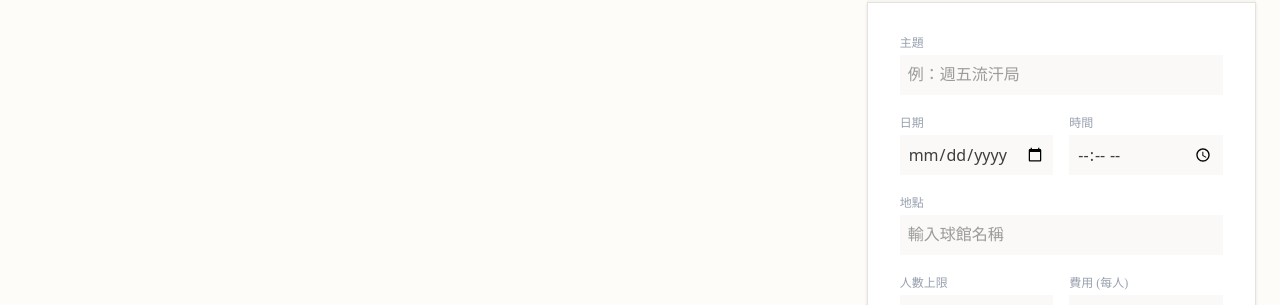
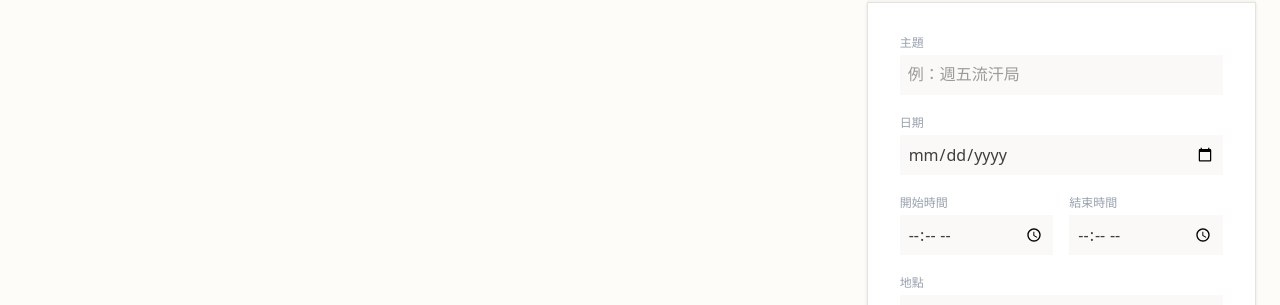
Before and after one commit to bonniEdo/badminton-page, a Next.js app: page /dashboard in a window 1280 px wide. Shown: the part 235-540 px from the top of the page. Built offline with nearby package versions, Linux system fonts and the light colour scheme; no server answers; sample sign-in values are in the browser's storage.

Commit message:
add endtime

```diff
--- a/app/dashboard/page.tsx
+++ b/app/dashboard/page.tsx
@@ -13,6 +13,7 @@ interface Session {
   date: string;
   time: string;
   location: string;
+  endTime: string;
   maxPlayers?: number | string;
   price?: number;
   myStatus?: string; // 用來存 'CONFIRMED' 或 'WAITLIST'
@@ -68,6 +69,7 @@ export default function Dashboard() {
             date: (g.GameDateTime ?? "").slice(0, 10),
             time: (g.GameDateTime ?? "").slice(11, 16),
             location: g.Location ?? g.Venue,
+            endTime:(g.EndTime ?? ""),
             maxPlayers: g.MaxPlayers,
             price: g.Price,
             myStatus: g.MyStatus, // 取得狀態
@@ -143,6 +145,7 @@ export default function Dashboard() {
     gameDate: "",
     gameTime: "",
     location: "",
+    endTime:"",
     maxPlayers: "",
     price: "",
     phone: "",
@@ -164,6 +167,7 @@ export default function Dashboard() {
         title: newSession.title,
         gameDate: newSession.gameDate,
         gameTime: newSession.gameTime,
+        endTime: newSession.endTime,
         location: newSession.location,
         maxPlayers: Number(newSession.maxPlayers),
         price: Number(newSession.price),
@@ -199,6 +203,7 @@ export default function Dashboard() {
         // 直接使用表單輸入的日期時間顯示，體驗較好
         date: newSession.gameDate,
         time: newSession.gameTime,
+        endTime: newSession.endTime,
         location: createdGame.Location,
         maxPlayers: createdGame.MaxPlayers,
         price: createdGame.Price,
@@ -216,6 +221,7 @@ export default function Dashboard() {
         gameDate: "",
         gameTime: "",
         location: "",
+        endTime:"",
         maxPlayers: "",
         price: "",
         phone: "",
@@ -362,7 +368,6 @@ export default function Dashboard() {
                 placeholder="例：週五流汗局"
               />
             </div>
-            <div className="grid grid-cols-2 gap-4">
             <div>
                   <label className="block text-xs text-gray-400 mb-1">日期</label>
                   <input
@@ -373,13 +378,24 @@ export default function Dashboard() {
                     className="w-full bg-stone/20 p-2 focus:outline-none focus:bg-stone/40 font-sans"
                   />
             </div>
+            <div className="grid grid-cols-2 gap-4">
             <div>
-                <label className="block text-xs text-gray-400 mb-1">時間</label>
+                <label className="block text-xs text-gray-400 mb-1">開始時間</label>
                 <input
                   required
                   type="time"
                   value={newSession.gameTime}
                   onChange={(e) => setNewSession({ ...newSession, gameTime: e.target.value })}
+                  className="w-full bg-stone/20 p-2 focus:outline-none focus:bg-stone/40 font-sans"
+                />
+              </div>
+              <div>
+                <label className="block text-xs text-gray-400 mb-1">結束時間</label>
+                <input
+                  required
+                  type="time"
+                  value={newSession.endTime} // 假設 state 名稱為 endTime
+                  onChange={(e) => setNewSession({ ...newSession, endTime: e.target.value })}
                   className="w-full bg-stone/20 p-2 focus:outline-none focus:bg-stone/40 font-sans"
                 />
               </div>
```
Lines whose indentation alone changed are shown as unchanged.
